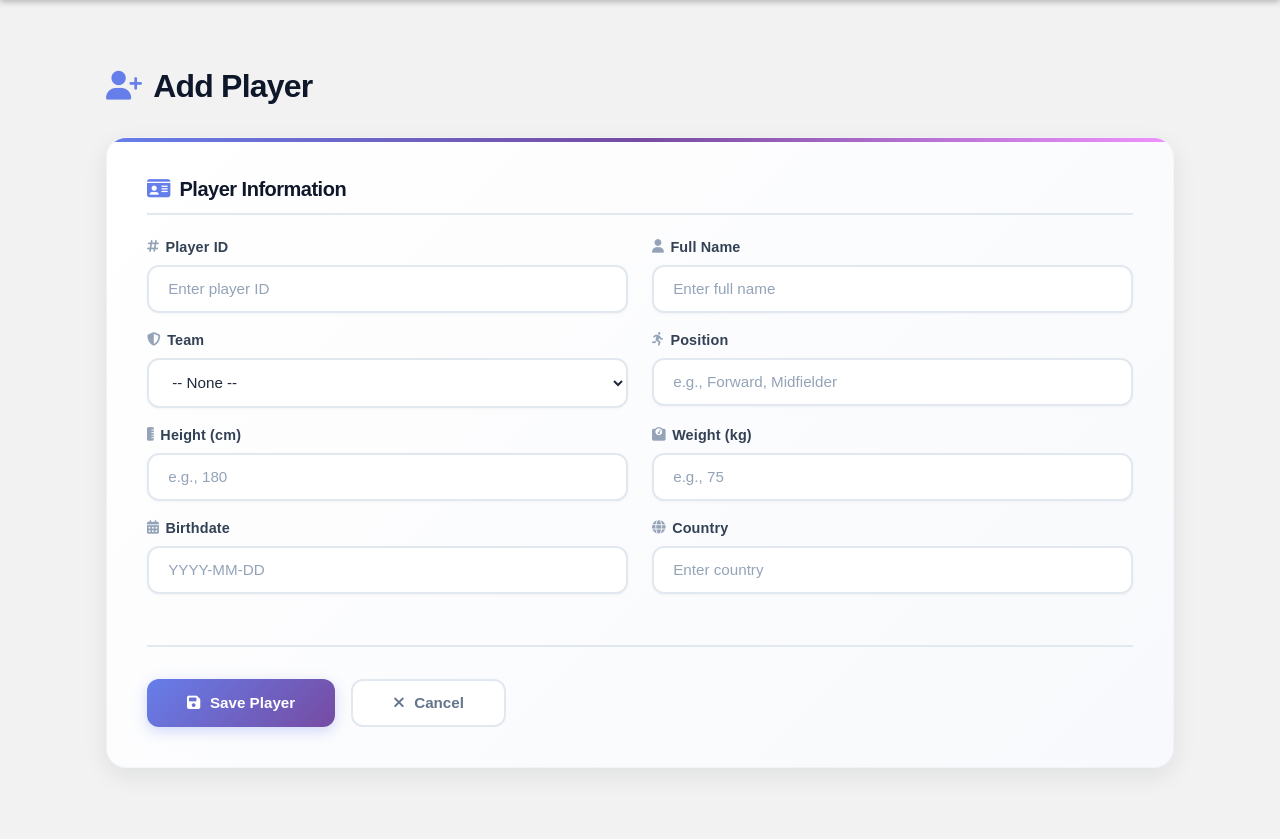
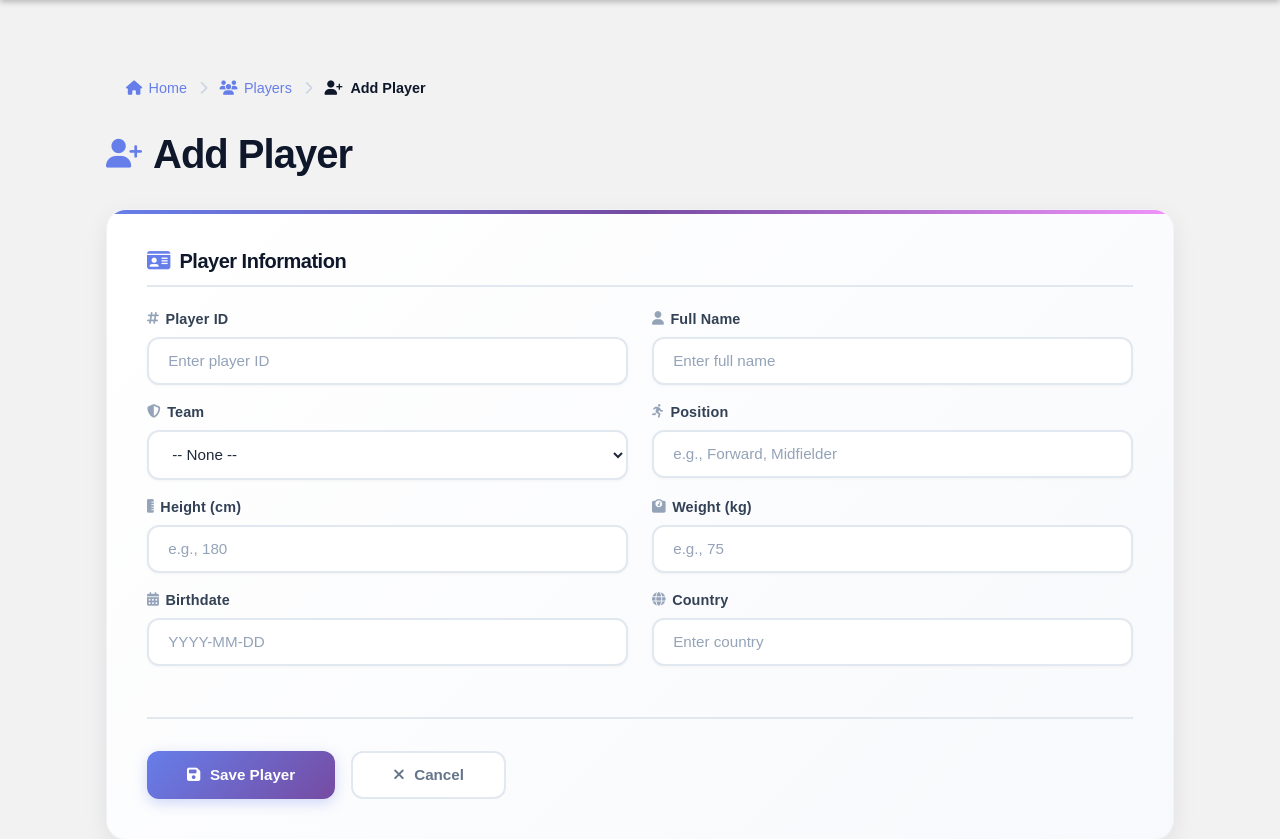
Before and after one commit to wfatih/blg317e, a Flask app: page /players/add in a window 1280 px wide. Shown: the part 51-890 px from the top of the page. Run offline with Flask 3, Linux system fonts and the light colour scheme; data that the repository does not hold is empty.

Commit message:
css düzenleme

```diff
--- a/templates/players_form.html
+++ b/templates/players_form.html
@@ -15,6 +15,53 @@
         padding: 1rem;
     }
 
+    /* BREADCRUMB */
+    .breadcrumb-wrapper {
+        margin-bottom: 1.5rem;
+    }
+
+    .breadcrumb {
+        display: flex;
+        align-items: center;
+        gap: 0.5rem;
+        padding: 0.75rem 1.25rem;
+        font-size: 0.9rem;
+        flex-wrap: wrap;
+    }
+
+    .breadcrumb-item {
+        display: flex;
+        align-items: center;
+        gap: 0.5rem;
+        color: #64748b;
+        font-weight: 500;
+    }
+
+    .breadcrumb-item a {
+        color: #667eea;
+        text-decoration: none;
+        transition: all 0.2s ease;
+        display: flex;
+        align-items: center;
+        gap: 0.4rem;
+    }
+
+    .breadcrumb-item a:hover {
+        color: #5568d3;
+        text-decoration: underline;
+    }
+
+    .breadcrumb-separator {
+        color: #cbd5e1;
+        font-size: 0.85rem;
+        margin: 0 0.25rem;
+    }
+
+    .breadcrumb-item.active {
+        color: #0f172a;
+        font-weight: 600;
+    }
+
     .page-header {
         display: flex;
         justify-content: space-between;
@@ -23,7 +70,7 @@
     }
 
     .page-header h2 {
-        font-size: 2rem;
+        font-size: 2.5rem;
         color: #0f172a;
         font-weight: 700;
         display: flex;
@@ -230,6 +277,11 @@
             width: 100%;
             justify-content: center;
         }
+
+        .breadcrumb {
+            font-size: 0.85rem;
+            padding: 0.6rem 1rem;
+        }
     }
 
     /* Input Icons Styling */
@@ -254,6 +306,40 @@
 
 <div class="form-container">
 
+    <!-- Breadcrumb -->
+    <div class="breadcrumb-wrapper">
+        <nav class="breadcrumb">
+            <div class="breadcrumb-item">
+                <a href="/">
+                    <i class="fas fa-home"></i>
+                    Home
+                </a>
+            </div>
+            <span class="breadcrumb-separator">
+                <i class="fas fa-chevron-right"></i>
+            </span>
+            <div class="breadcrumb-item">
+                <a href="/players">
+                    <i class="fas fa-users"></i>
+                    Players
+                </a>
+            </div>
+            <span class="breadcrumb-separator">
+                <i class="fas fa-chevron-right"></i>
+            </span>
+            <div class="breadcrumb-item active">
+                {% if title == 'Add Player' %}
+                    <i class="fas fa-user-plus"></i>
+                    Add Player
+                {% else %}
+                    <i class="fas fa-user-edit"></i>
+                    Edit Player
+                {% endif %}
+            </div>
+        </nav>
+    </div>
+
+    <!-- Page Header -->
     <div class="page-header">
         <h2>
             {% if title == 'Add Player' %}
```
